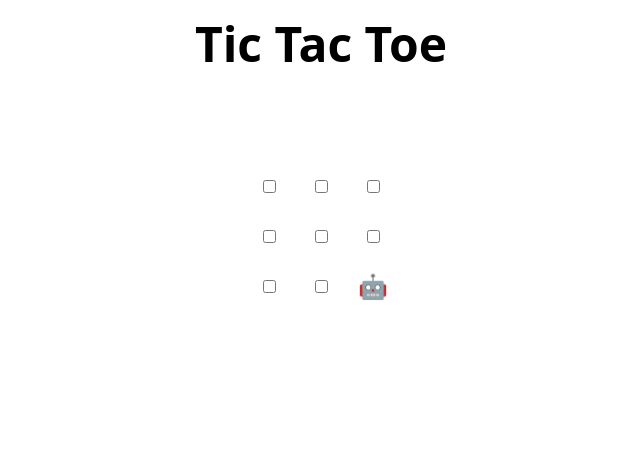
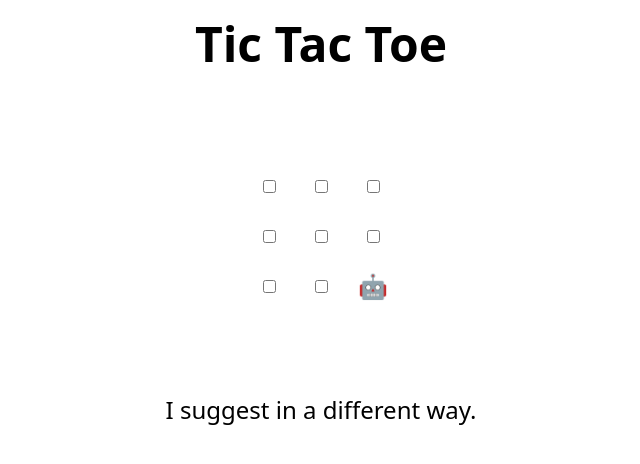
Before and after one commit to Alex-Gekas/skills-review-pull-requests, a plain HTML site: page index.html in a window 1280 px wide. Shown: the whole page, without its empty margins (319-959 px from the left). Drawn offline with Linux system fonts and the light colour scheme.

Commit message:
Update index.html
Hope this workds

```diff
--- a/index.html
+++ b/index.html
@@ -48,7 +48,7 @@
 </table>
 
 <h2 hidden>Game over, refresh to play again 🧑‍💻 🤖!</h2>
-
+I suggest in a different way.
 <script>
   // Initialization
   const boxes = Array.from(document.querySelectorAll("td"));
```
